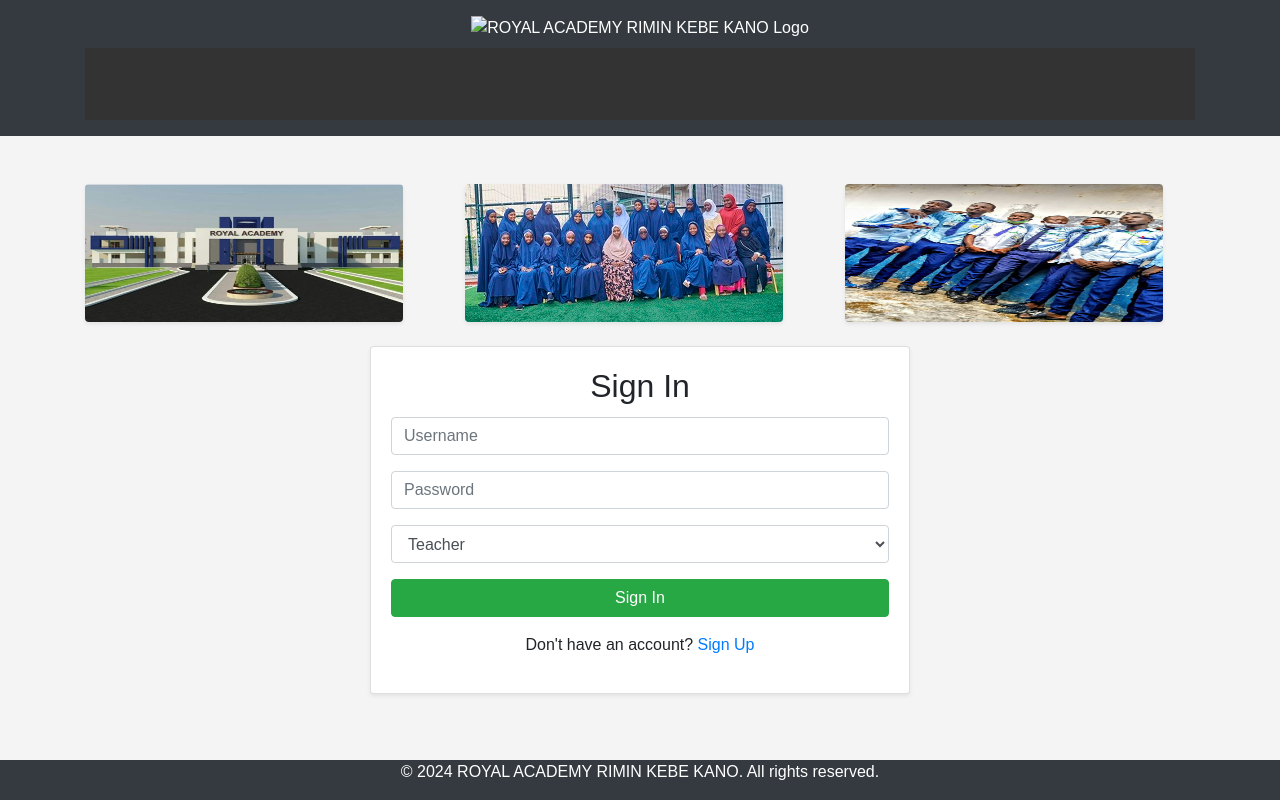
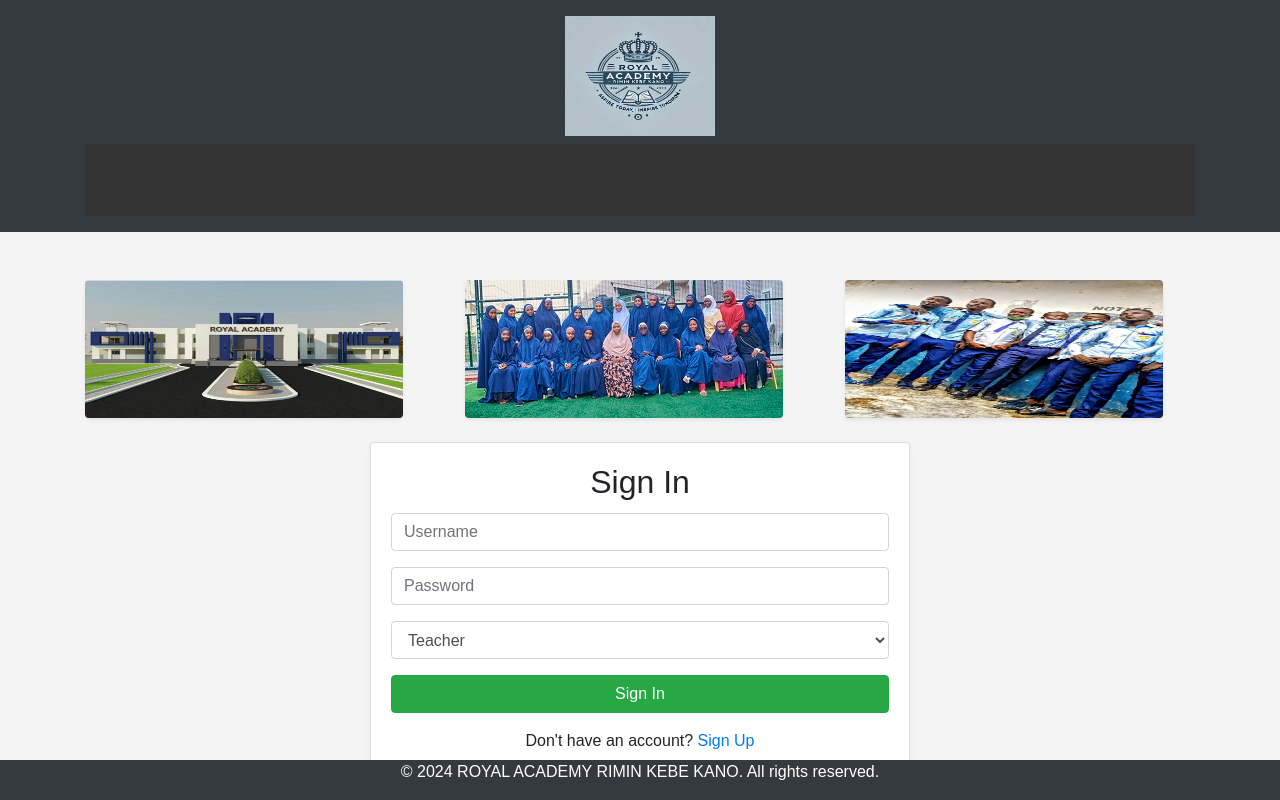
Before and after one commit to Babalele1987/ROYAL-ACADEMY-RIMIN-KEBE, a plain HTML site: page index.html in a window 1280 px wide. Drawn offline with nearby package versions, Linux system fonts and the light colour scheme.

Commit message:
Update index.html

```diff
--- a/index.html
+++ b/index.html
@@ -11,7 +11,7 @@
 <body>
     <header class="bg-dark text-white text-center py-3">
         <div class="container">
-            <img src="images/logo.png" alt="ROYAL ACADEMY RIMIN KEBE KANO Logo" class="logo-img mb-2">
+            <img src="logo.png" alt="ROYAL ACADEMY RIMIN KEBE KANO Logo" class="logo-img mb-2">
             <div class="animated-text">
                 <p>ROYAL ACADEMY RIMIN KEBE KANO "ASPIRE TODAY, INSPIRE TOMORROW</p>
             </div>
```
